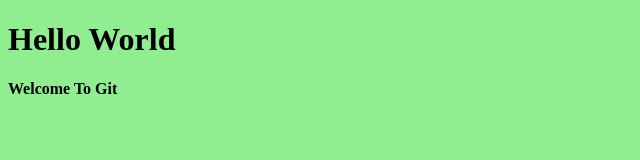
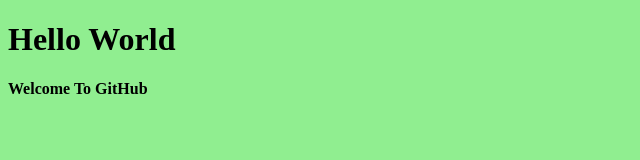
Before and after one commit to techranjitabehera/project1, a plain HTML site: page index.html in a window 1280 px wide. Shown: the full height of the page, 0-640 px from the left. Drawn offline with Linux system fonts and the light colour scheme.

Commit message:
added Hub text

```diff
--- a/index.html
+++ b/index.html
@@ -8,6 +8,6 @@
 </head>
 <body>
     <h1>Hello World</h1>
-    <h4>Welcome To Git</h4>
+    <h4>Welcome To GitHub</h4>
 </body>
 </html>
```
